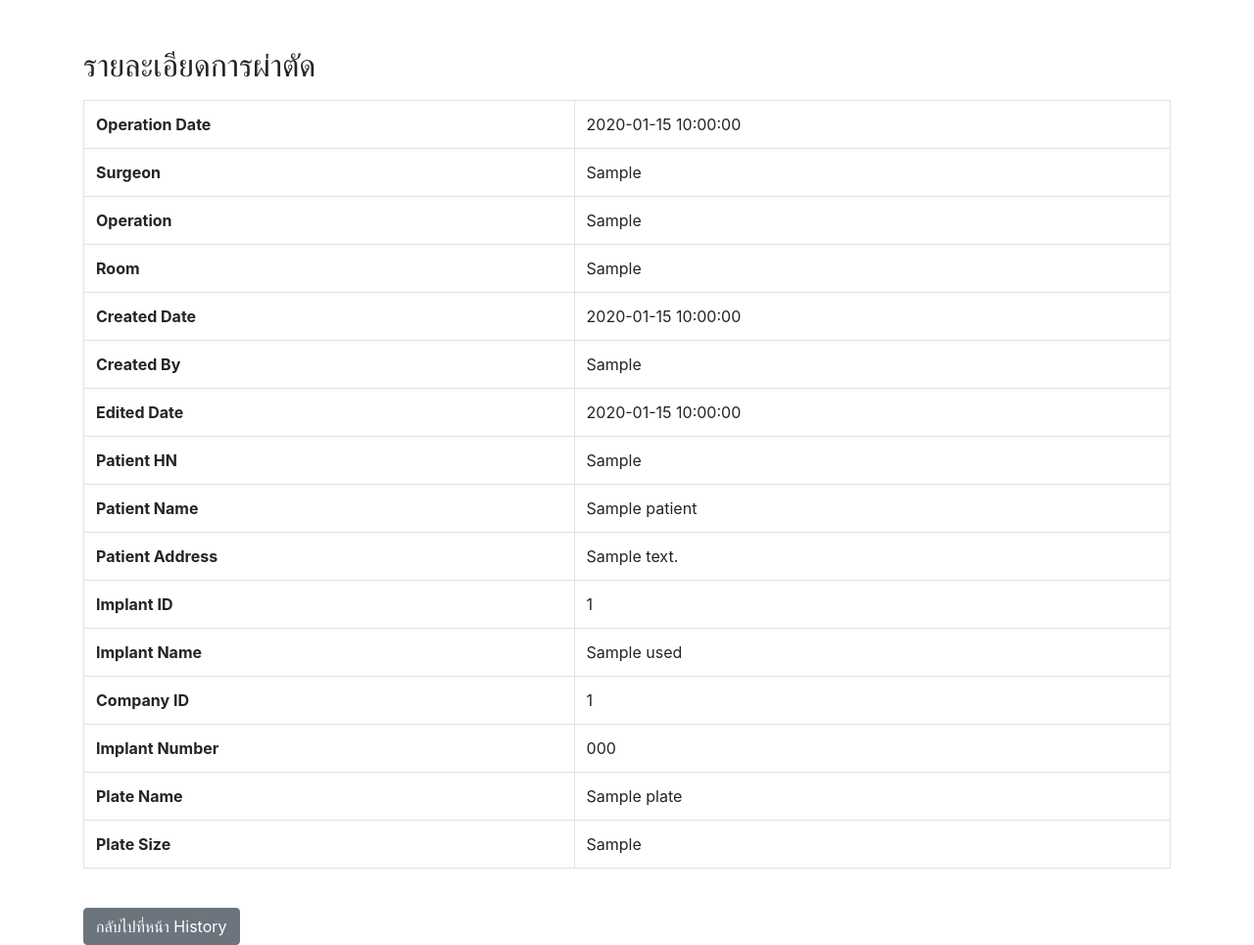
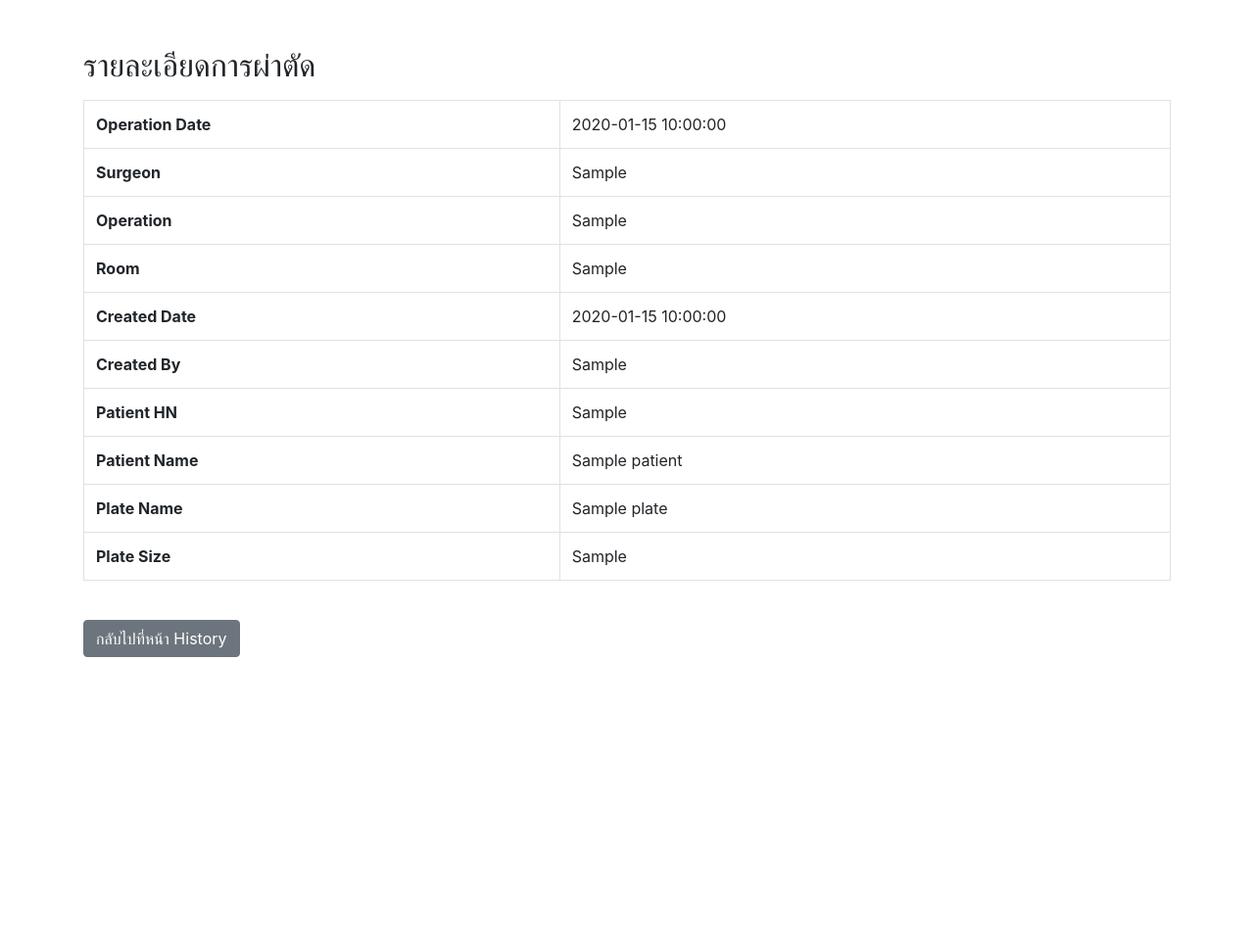
Before and after one commit to Phatcharaporn04072545/project-ttt, a PHP site: page /details.php?rec_id=1 in a window 1280 px wide. Shown: the whole page at 98% size. After the commit the page ends 671 px from the top, so only its background shows below. Run offline with PHP 8.4, Linux system fonts and the light colour scheme; the visitor is signed in with stand-in values (Sample User, id 1); tables that the repository leaves empty or names only in its code hold one stand-in row (values such as "Sample post").

Commit message:
first commit

```diff
--- a/details.php
+++ b/details.php
@@ -23,14 +23,8 @@ if (isset($_GET['rec_id'])) {
         tb_record.rec_room AS 'Room',
         tb_record.rec_created_date AS 'Created Date',
         tb_record.rec_created_by AS 'Created By',
-            tb_record.rec_edited_date AS 'Edited Date',
         tb_record.rec_pt_hn AS 'Patient HN',
         tb_patients.pt_name AS 'Patient Name',
-            tb_patients.pt_address AS 'Patient Address',
-            tb_implant_used.imu_id AS 'Implant ID',
-            tb_implant_used.imu_name AS 'Implant Name',
-            tb_implant_used.imu_company_id AS 'Company ID',
-            tb_implant_used.imu_number AS 'Implant Number',
         tb_plate.plate_name AS 'Plate Name',
         tb_plate.plate_size AS 'Plate Size'
     FROM
@@ -42,7 +36,7 @@ if (isset($_GET['rec_id'])) {
     INNER JOIN
         tb_plate ON tb_implant_used.imu_company_id = tb_plate.companyId
     WHERE
-            tb_record.rec_id = ?"; // Use a prepared statement to avoid SQL injection
+        tb_record.rec_id = ?";
 
     if ($stmt = $mysqli->prepare($sql)) {
         $stmt->bind_param("i", $rec_id); // Bind the rec_id to the query
@@ -105,36 +99,12 @@ $mysqli->close();
                 <td><?php echo htmlspecialchars($row['Created By']); ?></td>
             </tr>
             <tr>
-                <th>Edited Date</th>
-                <td><?php echo htmlspecialchars($row['Edited Date']); ?></td>
-            </tr>
-            <tr>
                 <th>Patient HN</th>
                 <td><?php echo htmlspecialchars($row['Patient HN']); ?></td>
             </tr>
             <tr>
                 <th>Patient Name</th>
                 <td><?php echo htmlspecialchars($row['Patient Name']); ?></td>
-            </tr>
-            <tr>
-                <th>Patient Address</th>
-                <td><?php echo htmlspecialchars($row['Patient Address']); ?></td>
-            </tr>
-            <tr>
-                <th>Implant ID</th>
-                <td><?php echo htmlspecialchars($row['Implant ID']); ?></td>
-            </tr>
-            <tr>
-                <th>Implant Name</th>
-                <td><?php echo htmlspecialchars($row['Implant Name']); ?></td>
-            </tr>
-            <tr>
-                <th>Company ID</th>
-                <td><?php echo htmlspecialchars($row['Company ID']); ?></td>
-            </tr>
-            <tr>
-                <th>Implant Number</th>
-                <td><?php echo htmlspecialchars($row['Implant Number']); ?></td>
             </tr>
             <tr>
                 <th>Plate Name</th>
```
Lines whose indentation alone changed are shown as unchanged.
